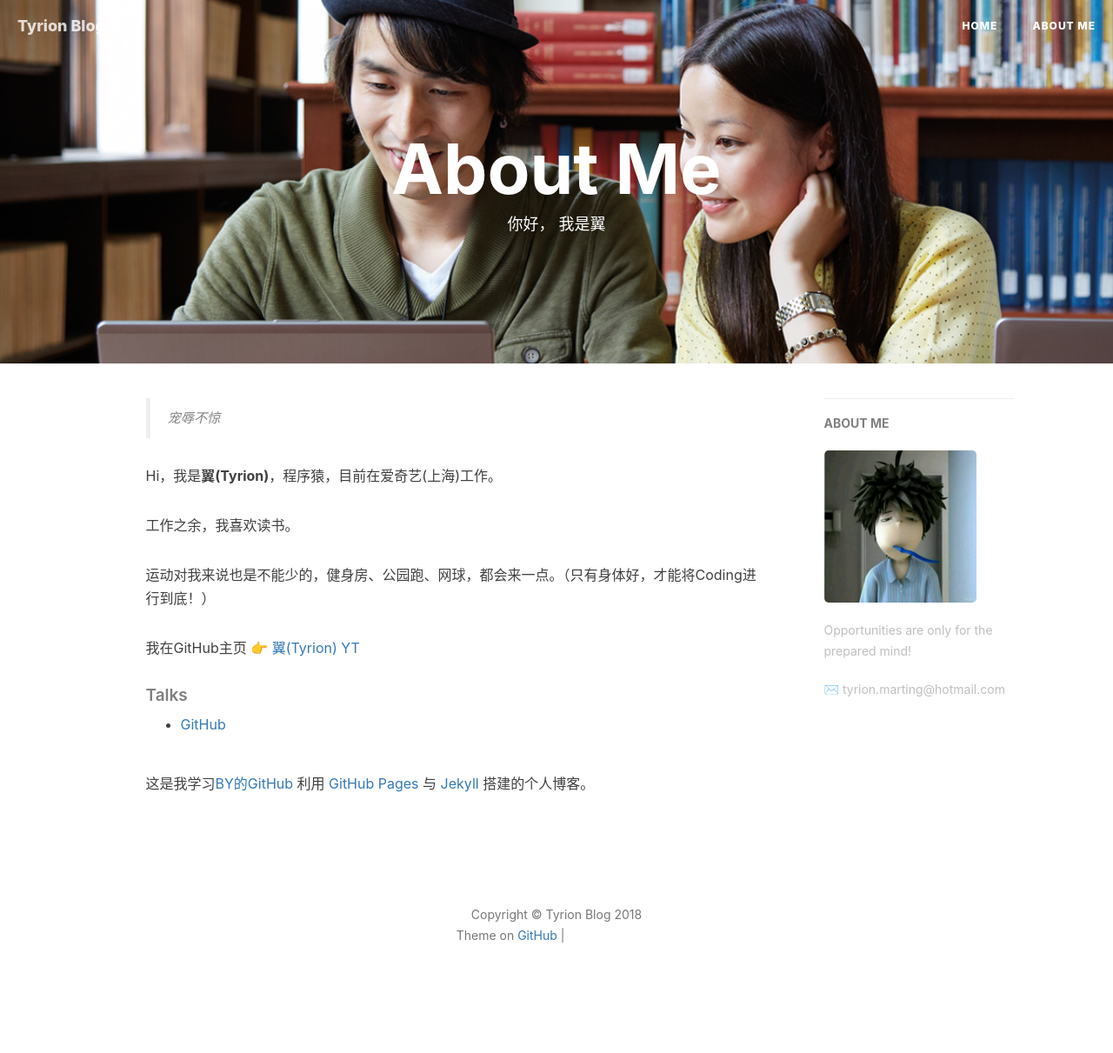
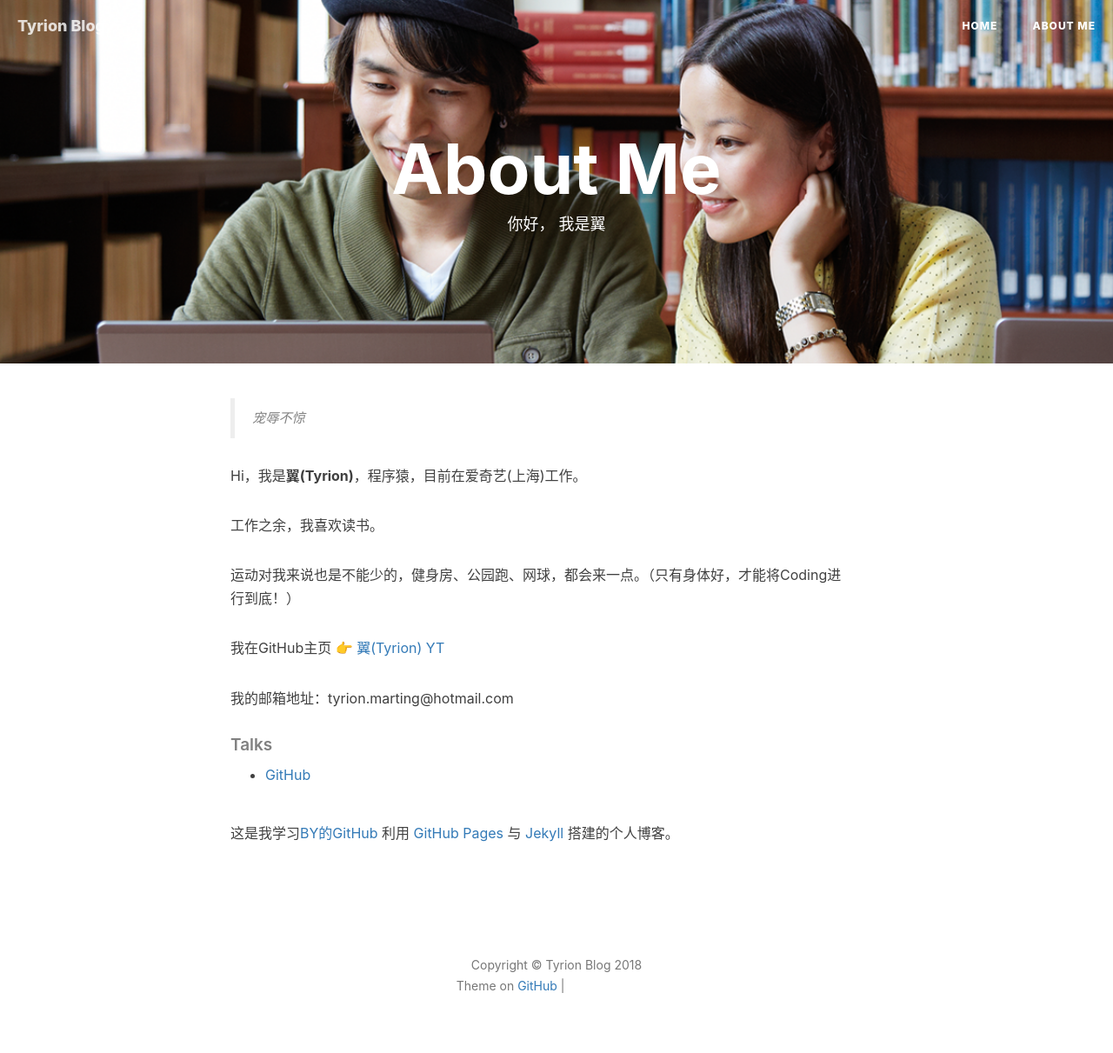
Before and after one commit to ttyrion/ttyrion.github.io, a Jekyll site: the page built from about.html, in a window 1280 px wide. Shown: the whole page at 87% size. Built offline with Jekyll 4.4.1, drawn with Linux system fonts in a browser that asks for light colours; nearby versions of some CDN libraries; comment, search, counter and statistics services are not loaded; before the commit the page ends 1152 px from its top, so only the background shows below that; grey boxes are pictures that could not be loaded.

Commit message:
调整布局

```diff
--- a/_config.yml
+++ b/_config.yml
@@ -10,7 +10,7 @@ baseurl: ""
 github_repo: "https://github.com/ttyrion"
 
 # Sidebar settings
-sidebar: true
+sidebar: false
 sidebar-about-description: "Opportunities are only for the prepared mind!"
 sidebar-avatar: /image/sidebar.jpg
 
--- a/about.html
+++ b/about.html
@@ -20,7 +20,7 @@ header-img: "image/bg.jpg"
     <p>Hi，我是<strong>翼(Tyrion)</strong>，程序猿，目前在爱奇艺(上海)工作。</p>
     <p>工作之余，我喜欢读书。</p>
     <p>运动对我来说也是不能少的，健身房、公园跑、网球，都会来一点。（只有身体好，才能将Coding进行到底！）</p>
-    <p>我在GitHub主页<a href="https://ttyrion.github.io"> 👉 翼(Tyrion) YT</a> </p>
+    <p>我在GitHub主页<a href="https://ttyrion.github.io"> 👉 翼(Tyrion) YT</a> </p><p>我的邮箱地址：tyrion.marting@hotmail.com</p>
 
     <p></p>
     <h5>Talks</h5>
```
